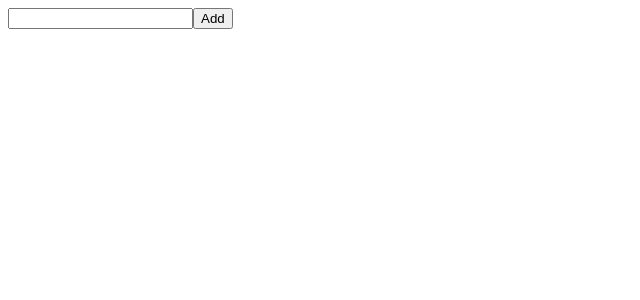
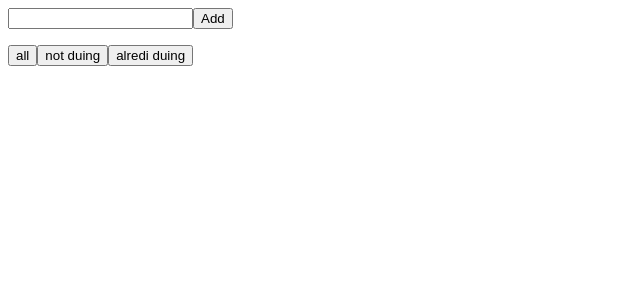
Before and after one commit to libgtso/todosmine, a React (Create React App) app: page / in a window 1280 px wide. Shown: the top 300 px of the page, without its empty margins (0-640 px from the left). Built offline with nearby package versions, Linux system fonts and the light colour scheme.

Commit message:
some filter add

```diff
--- a/src/components/Filter.js
+++ b/src/components/Filter.js
@@ -2,11 +2,17 @@ import React from "react";
 
 export default class Filter extends React.Component {
   render() {
+    const {
+      onCompleteFilter,
+      onIncompleteFilter,
+      showAllTodos,
+      todos
+    } = this.props;
     return (
       <React.Fragment>
-        <button>all</button>
-        <button>not duing</button>
-        <button>alredi duing</button>
+        <button onClick={() => showAllTodos(todos)}>all</button>
+        <button onClick={() => onIncompleteFilter(todos)}>not duing</button>
+        <button onClick={() => onCompleteFilter(todos)}>alredi duing</button>
       </React.Fragment>
     );
   }
--- a/src/components/Input.js
+++ b/src/components/Input.js
@@ -1,5 +1,6 @@
 import React from "react";
 import TodoList from "./TodoList";
+import Filter from "./Filter";
 
 export default class Input extends React.Component {
   constructor(props) {
@@ -18,22 +19,47 @@ export default class Input extends React.Component {
   onSubmit = () => {
     this.setState({
       value: "",
-      arr: [...this.state.arr, { value: this.state.value, checked: false }]
+      arr: [...this.state.arr, { value: this.state.value, completed: false }]
     });
   };
 
   onClicked = index => {
     const arr = this.state.arr;
-    arr[index].checked = !arr[index].checked;
+    arr[index].completed = !arr[index].completed;
+    this.setState({ arr });
+  };
+
+  onCompleteFilter = todos => {
+    const arr = todos.filter(todo => (todo.completed = todo.completed));
+    this.setState({ arr });
+  };
+
+  onIncompleteFilter = todos => {
+    const arr = todos.filter(todo => (todo.completed = !todo.completed));
+    this.setState({ arr });
+  };
+
+  showAllTodos = todos => {
+    const arr = todos;
     this.setState({ arr });
   };
 
   render() {
     return (
       <React.Fragment>
-        <input type="text" onChange={this.handleChange} value={this.state.value} />
+        <input
+          type="text"
+          onChange={this.handleChange}
+          value={this.state.value}
+        />
         <button onClick={this.onSubmit}>Add</button>
         <TodoList todos={this.state.arr} onCheck={this.onClicked} />
+        <Filter
+          showAllTodos={this.showAllTodos}
+          onIncompleteFilter={this.onIncompleteFilter}
+          onCompleteFilter={this.onCompleteFilter}
+          todos={this.state.arr}
+        />
       </React.Fragment>
     );
   }
--- a/src/components/Todo.js
+++ b/src/components/Todo.js
@@ -3,13 +3,13 @@ import React from "react";
 class Todo extends React.Component {
   render() {
     const {
-      value: { value, checked },
+      value: { value, completed },
       onCheck
     } = this.props;
     return (
       <li
         style={{
-          textDecoration: (checked && "line-through") || "none",
+          textDecoration: (completed && "line-through") || "none",
           cursor: "pointer",
           listStyle: "none"
         }}
```
